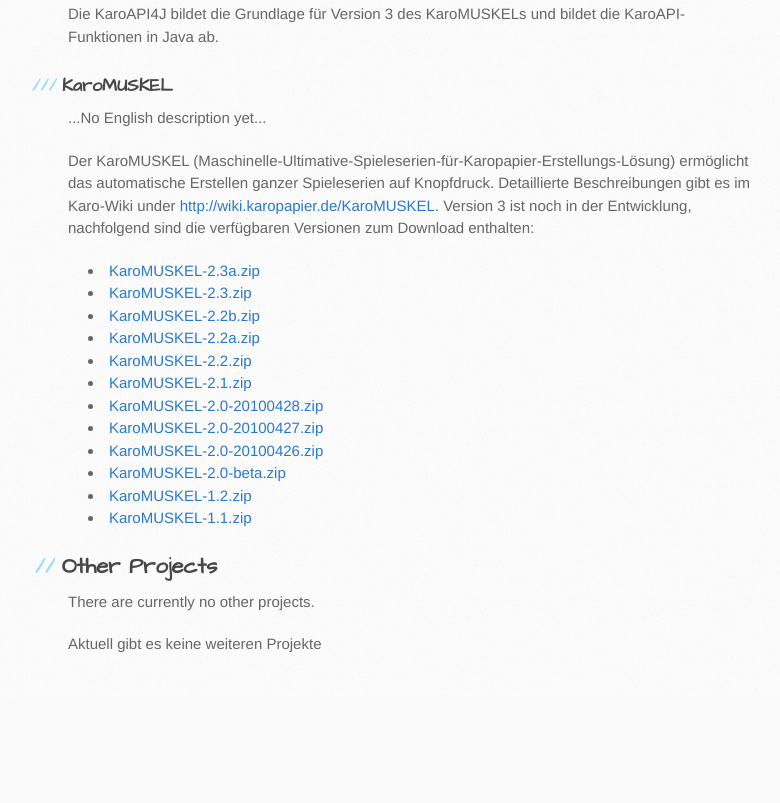
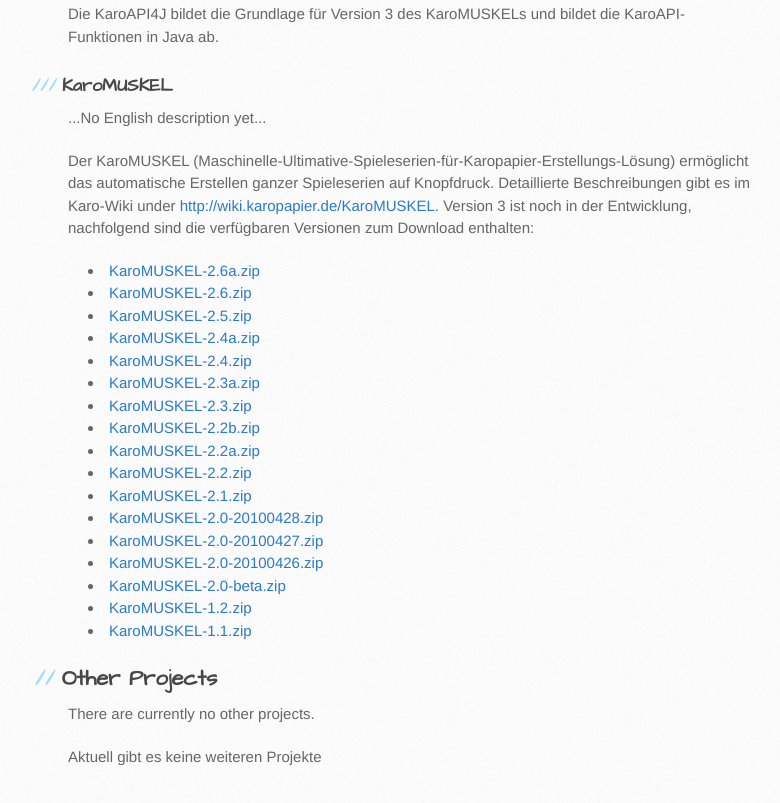
Before and after one commit to ultimate/ultimate.github.com, a plain HTML site: page index.html in a window 1280 px wide. Shown: the part 1111-1914 px from the top of the page, without its empty margins (102-882 px from the left). Before the commit the page ends 1809 px from the top, so only its background shows below. Drawn offline with Linux system fonts and the light colour scheme.

Commit message:
updated file list for KaroMUSKEL

```diff
--- a/index.html
+++ b/index.html
@@ -69,6 +69,11 @@ Ich habe ein paar Tools für die automatische Spiel-Erstellung und -Auswertung g
 <p><em>Der KaroMUSKEL (Maschinelle-Ultimative-Spieleserien-für-Karopapier-Erstellungs-Lösung) ermöglicht das automatische Erstellen ganzer Spieleserien auf Knopfdruck. Detaillierte Beschreibungen gibt es im Karo-Wiki under <a href="http://wiki.karopapier.de/KaroMUSKEL">http://wiki.karopapier.de/KaroMUSKEL</a>. Version 3 ist noch in der Entwicklung, nachfolgend sind die verfügbaren Versionen zum Download enthalten:</em></p>
 
 <ul>
+<li><a href="karopapier/KaroMUSKEL-2.6a.zip">KaroMUSKEL-2.6a.zip</a></li>
+<li><a href="karopapier/KaroMUSKEL-2.6.zip">KaroMUSKEL-2.6.zip</a></li>
+<li><a href="karopapier/KaroMUSKEL-2.5.zip">KaroMUSKEL-2.5.zip</a></li>
+<li><a href="karopapier/KaroMUSKEL-2.4a.zip">KaroMUSKEL-2.4a.zip</a></li>
+<li><a href="karopapier/KaroMUSKEL-2.4.zip">KaroMUSKEL-2.4.zip</a></li>
 <li><a href="karopapier/KaroMUSKEL-2.3a.zip">KaroMUSKEL-2.3a.zip</a></li>
 <li><a href="karopapier/KaroMUSKEL-2.3.zip">KaroMUSKEL-2.3.zip</a></li>
 <li><a href="karopapier/KaroMUSKEL-2.2b.zip">KaroMUSKEL-2.2b.zip</a></li>
```
